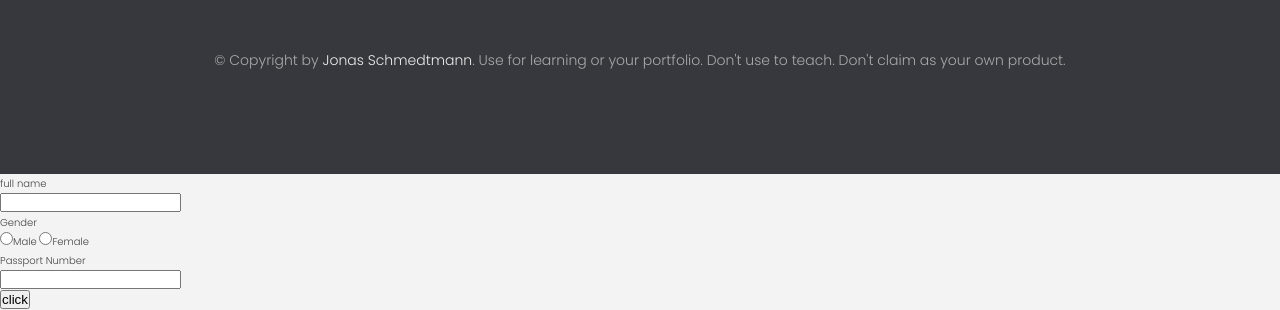
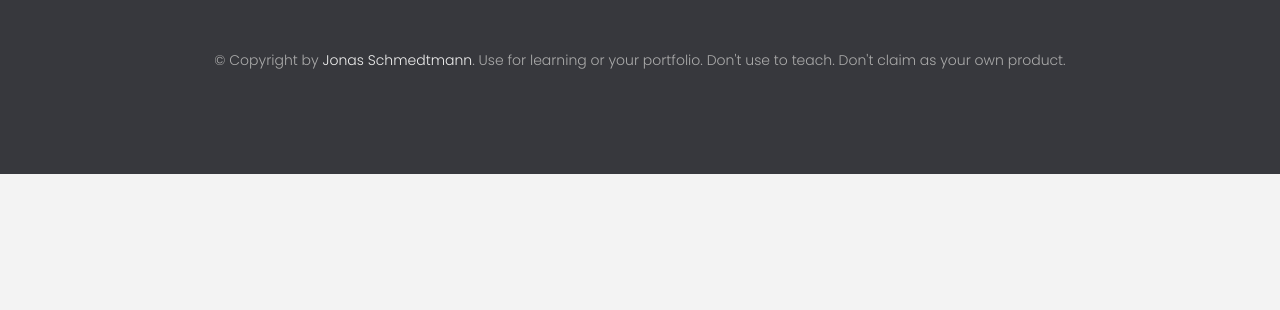
Before and after one commit to srinivas-kandlikar/publicsite-bankistsite-test, a plain HTML site: page index.html in a window 1280 px wide. Shown: the part 4863-5173 px from the top of the page. After the commit the page ends 5037 px from the top, so only its background shows below. Drawn offline with Linux system fonts and the light colour scheme.

Commit message:
form has been removed

```diff
--- a/index.html
+++ b/index.html
@@ -359,7 +359,7 @@
 
 
 
-
+<!--
 
       <form>
         <label for="fname">full name</label><br>
@@ -375,7 +375,7 @@
 
       </form>
 
-  <button type="submit" id ="onsubmit">click</button>
+  <button type="submit" id ="onsubmit">click</button> -->
   <!-- <button type="reset" id ="reset">reset</button>  -->
 
 
```
